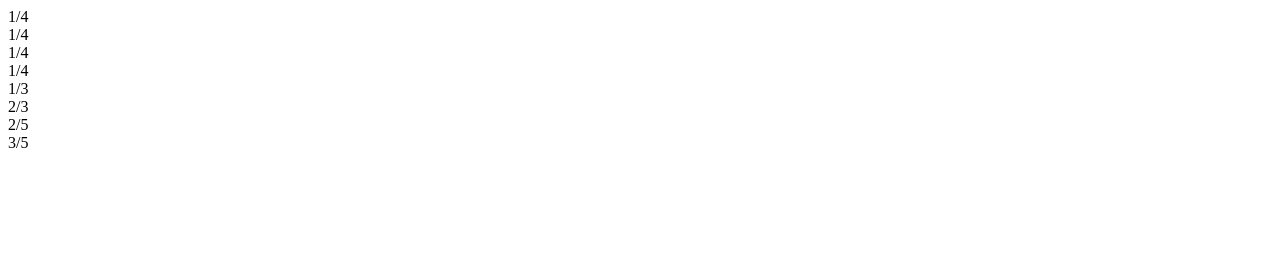
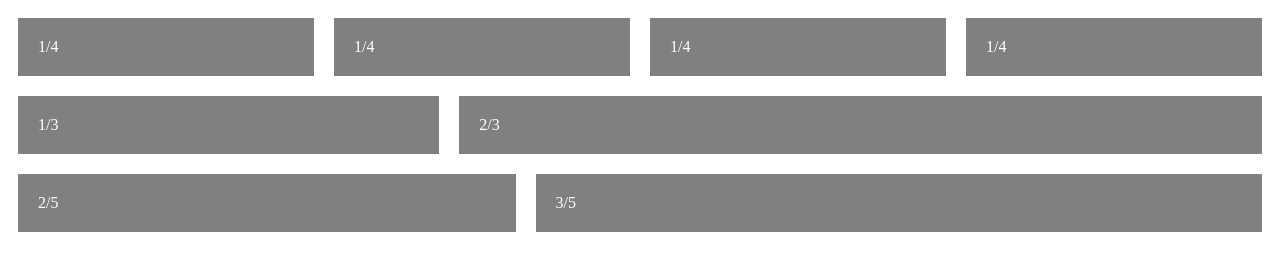
Before and after one commit to RodrigoAhumadaE/columnasFlexibles, a plain HTML site: page index.html in a window 1280 px wide. Drawn offline with Linux system fonts and the light colour scheme.

Commit message:
propiedad flex en colunmas

```diff
--- a/css/styles.css
+++ b/css/styles.css
@@ -0,0 +1,23 @@
+.row{
+  display: flex;
+  flex-direction: row;
+}
+
+.col, .col-2, .col-3{
+  background-color: gray;
+  color: white;
+  margin: 10px;
+  padding: 20px;
+}
+
+.col{
+  flex: 1;
+}
+
+.col-2{
+  flex: 2;
+}
+
+.col-3{
+  flex: 3;
+}
--- a/index.html
+++ b/index.html
@@ -3,6 +3,7 @@
   <head>
     <meta charset="UTF-8" />
     <meta name="viewport" content="width=device-width, initial-scale=1.0" />
+    <link rel="stylesheet" href="./css/styles.css">
     <title>Flexible Columns</title>
   </head>
   <body>
```
